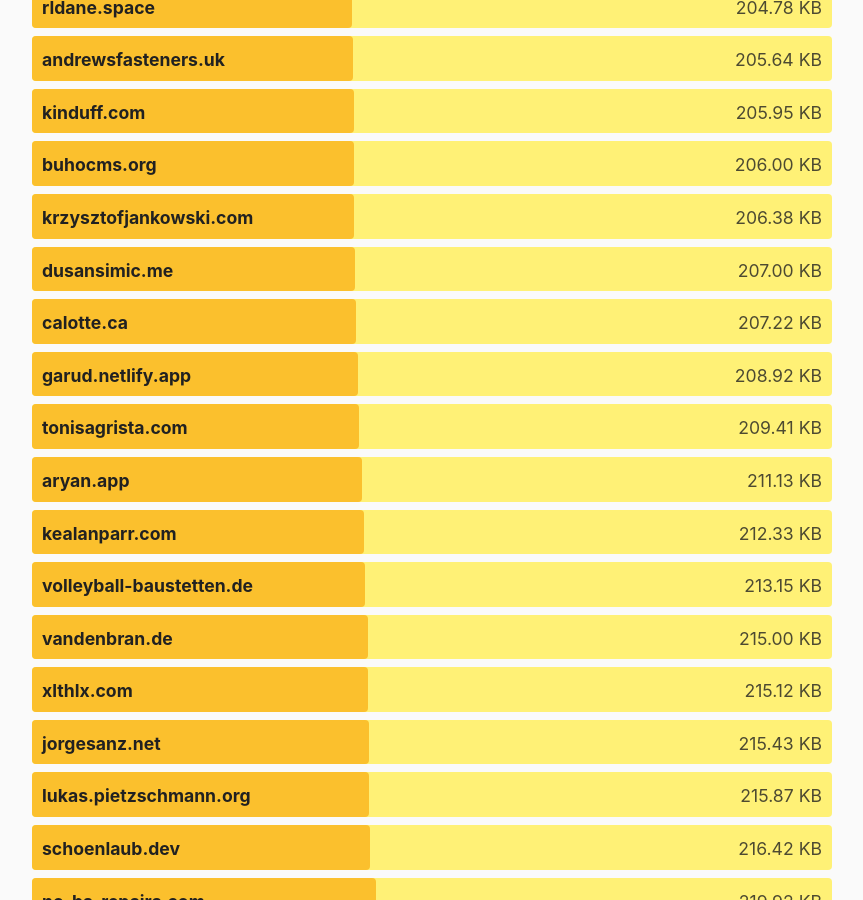
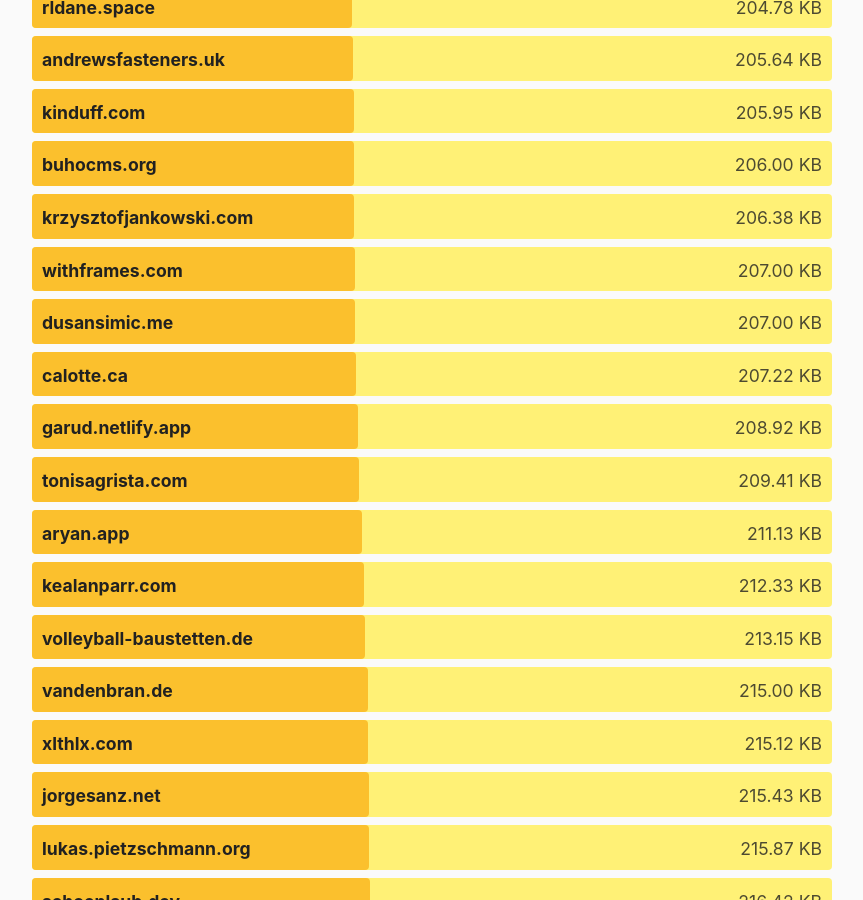
Before and after one commit to kevquirk/512kb.club, a Jekyll site: the page built from index.md, in a window 1280 px wide and 900 px high, scrolled down 34622 px. Shown: the whole window, without its empty margins (208-1071 px from the left). Built offline with Jekyll 4.4.1, drawn with Linux system fonts in a browser that asks for light colours.

Commit message:
Add withframes.com to sites.yml
https://radar.cloudflare.com/scan/7b820591-40af-49a1-8a2a-2e14c1ed70aa

```diff
--- a/_data/sites.yml
+++ b/_data/sites.yml
@@ -1,3 +1,8 @@
+- domain: withframes.com
+  url: https://withframes.com/
+  size: 207
+  last_checked: 2025-07-25
+
 - domain: 0xedward.io
   url: https://0xedward.io/
   size: 41.02
```
